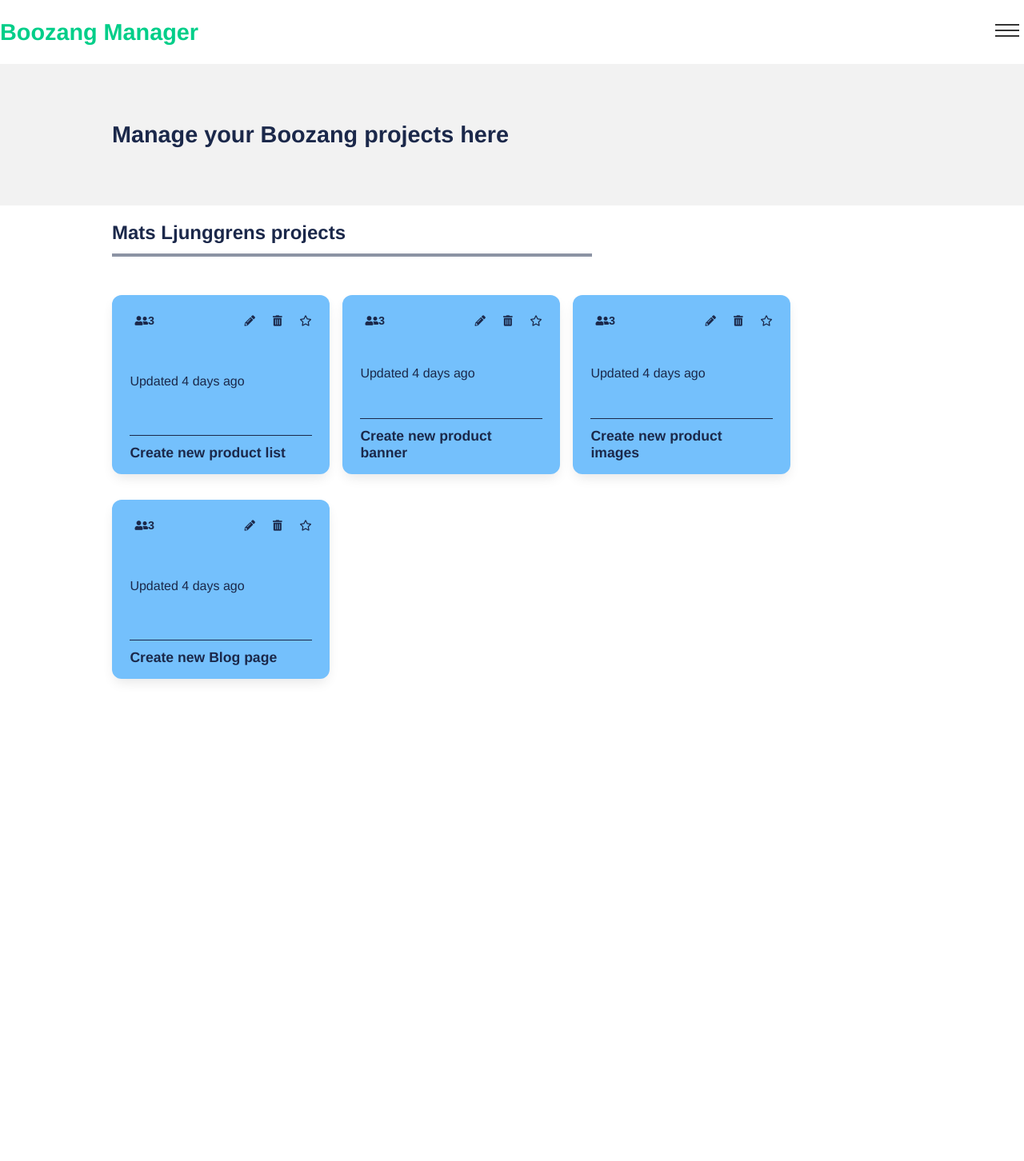
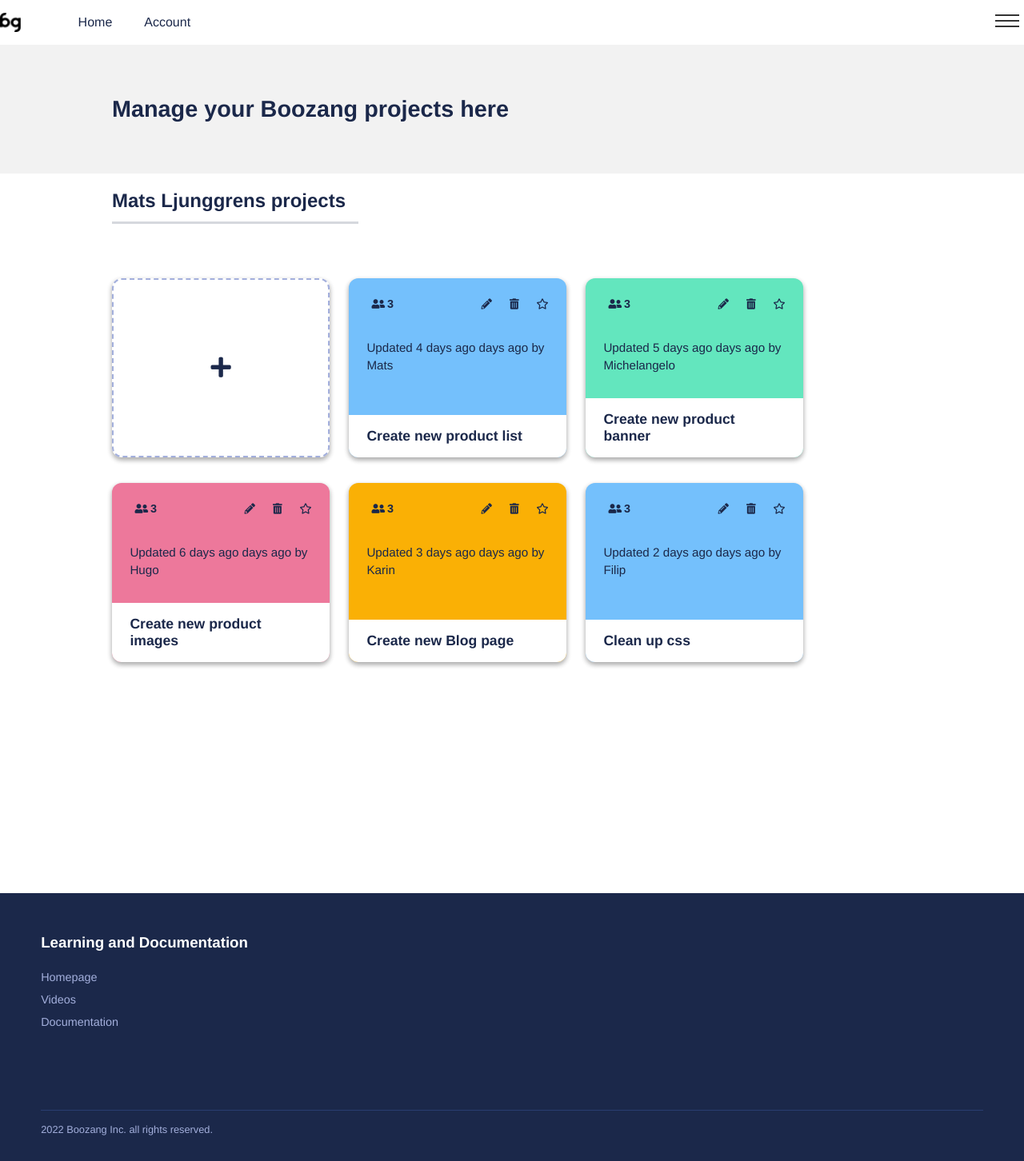
Before and after one commit to karinlj/boozang-manager-demo-22, a Vue app: page / in a window 1280 px wide. Shown: the whole page at 80% size. Before the commit the page ends 1177 px from the top, so only its background shows below. Built offline with nearby package versions, Linux system fonts and the light colour scheme; data requests are answered from the project's data file.

Commit message:
item design and colors

```diff
--- a/data/db.json
+++ b/data/db.json
@@ -4,25 +4,41 @@
       "id": 2,
       "title": "Create new product list",
       "details": "lorem ipsum dolor",
-      "complete": true
+      "complete": true,
+      "updated": "4 days ago",
+      "by": "Mats"
     },
     {
       "id": 3,
       "title": "Create new product banner",
       "details": "lorem ipsum dolor",
-      "complete": true
+      "complete": true,
+      "updated": "5 days ago",
+      "by": "Michelangelo"
     },
     {
       "id": 4,
       "title": "Create new product images",
       "details": "lorem ipsum dolor",
-      "complete": false
+      "complete": false,
+      "updated": "6 days ago",
+      "by": "Hugo"
     },
     {
       "title": "Create new Blog page",
       "details": "Lorem ipsum\n",
       "complete": false,
-      "id": 5
+      "id": 5,
+      "updated": "3 days ago",
+      "by": "Karin"
+    },
+    {
+      "title": "Clean up css",
+      "details": "Lorem ipsum\n",
+      "complete": false,
+      "id": 6,
+      "updated": "2 days ago",
+      "by": "Filip"
     }
   ]
 }
--- a/src/App.vue
+++ b/src/App.vue
@@ -4,17 +4,21 @@
     <Navbar :isOpen="isOpen" @toggleOpen="toggleOpen" />
   </section>
   <router-view />
+
+  <Footer />
 </template>
 
 <script>
 import { ref } from "@vue/reactivity";
 import Navbar from "./layout/Navbar.vue";
 import HeaderBar from "./layout/HeaderBar.vue";
+import Footer from "./layout/Footer.vue";
 
 export default {
   components: {
     Navbar,
     HeaderBar,
+    Footer,
   },
   setup() {
     const isOpen = ref(false);
@@ -106,13 +110,14 @@ h5 {
 }
 a,
 .btn,
+button,
 .icon_btn {
   &:hover {
-    filter: brightness(90%);
+    filter: brightness(150%);
   }
 }
 .container {
-  max-width: 1400px;
+  max-width: 1300px;
   margin: 0 auto;
 }
 .container-small {
--- a/src/assets/_variables.scss
+++ b/src/assets/_variables.scss
@@ -27,7 +27,7 @@ $lightestGrey: #f2f2f2;
 $textColor: $darkBlue; //#404959;
 $textColorDark: $darkBlue; //#15191e;
 $borderColor: #d5d8dd;
-$borderColorDark: #393e46;
+$borderColorDark: #293d70;
 $linkColor: #1994e6;
 
 $sectionPadding: 4%;
--- a/src/components/ProjectsList.vue
+++ b/src/components/ProjectsList.vue
@@ -1,9 +1,20 @@
 <template>
   <ul class="project-list">
-    <li v-for="project in projects" :key="project">
+    <li>
+      <button
+        class="add-project"
+        title="Add"
+        aria-label="Add Project"
+        @click="addProject"
+      >
+        <i class="fas fa-solid fa-plus add_icon" aria-hidden="true"></i>
+      </button>
+    </li>
+    <li v-for="(project, index) in projects" :key="project">
       <!-- take project from the loop -->
       <SingleProject
         :project="project"
+        :color="colors[index % 4]"
         @delete="handleDelete"
         @complete="handleComplete"
       />
@@ -13,7 +24,7 @@
 
 <script>
 import SingleProject from "../components/SingleProject.vue";
-// import { ref } from "@vue/reactivity";
+import { ref } from "@vue/reactivity";
 // import { computed } from "@vue/runtime-core";
 
 export default {
@@ -22,6 +33,8 @@ export default {
   props: ["projects"],
 
   setup(props, context) {
+    const colors = ref(["blue", "green", "pink", "yellow"]);
+
     const handleDelete = (id) => {
       context.emit("delete", id);
     };
@@ -29,9 +42,14 @@ export default {
       context.emit("complete", id);
     };
 
+    const addProject = () => {
+      console.log("add");
+    };
     return {
       handleDelete,
       handleComplete,
+      addProject,
+      colors,
     };
   },
 };
@@ -43,4 +61,21 @@ export default {
   flex-wrap: wrap;
   margin-top: 3rem;
 }
+.add-project {
+  display: flex;
+  justify-content: center;
+  align-items: center;
+  border-radius: $themeBorderRadius;
+  box-shadow: rgba(0, 0, 0, 0.16) 0px 3px 6px, rgba(0, 0, 0, 0.23) 0px 3px 6px;
+  margin-right: 1.5rem;
+  margin-bottom: 2rem;
+  height: 14rem;
+  width: 17rem;
+  background: transparent;
+  border: dashed 2px $lightGrey;
+  .add_icon {
+    color: $textColorDark;
+    font-size: 1.8rem;
+  }
+}
 </style>
--- a/src/components/SingleProject.vue
+++ b/src/components/SingleProject.vue
@@ -1,5 +1,41 @@
 <template>
-  <div class="project_item">
+  <div class="project_item divided" :class="color">
+    <div class="upper-part">
+      <div class="icons-extended">
+        <button class="icon_btn" title="team" aria-label="team number">
+          <i class="fas fa-user-friends" aria-hidden="true"></i>
+          <span>3</span>
+        </button>
+        <div class="icons">
+          <button class="icon_btn right" title="edit" aria-label="Edit project">
+            <i class="fas fa-pencil-alt edit_icon" aria-hidden="true"></i>
+          </button>
+          <button
+            class="icon_btn right"
+            title="delete"
+            aria-label="Delete project"
+          >
+            <i class="fas fa-trash-alt delete_icon" aria-hidden="true"></i>
+          </button>
+          <button
+            class="icon_btn right"
+            title="favourite"
+            aria-label="Favourite project"
+          >
+            <i class="far fa-star star_icon" aria-hidden="true"></i>
+          </button>
+        </div>
+      </div>
+
+      <ul class="props">
+        <li>
+          <p>
+            Updated {{ project.updated }} days ago by
+            {{ project.by }}
+          </p>
+        </li>
+      </ul>
+    </div>
     <!--  dynamic class: class complete if project.complete=true    :class="{ complete: project.complete }" -->
 
     <!-- <div class="icons">
@@ -33,37 +69,6 @@
       </button>
     </div> -->
 
-    <div class="icons-extended">
-      <button class="icon_btn" title="team" aria-label="team number">
-        <i class="fas fa-user-friends" aria-hidden="true"></i>
-        <span>3</span>
-      </button>
-      <div class="icons">
-        <button class="icon_btn right" title="edit" aria-label="Edit project">
-          <i class="fas fa-pencil-alt edit_icon" aria-hidden="true"></i>
-        </button>
-        <button
-          class="icon_btn right"
-          title="delete"
-          aria-label="Delete project"
-        >
-          <i class="fas fa-trash-alt delete_icon" aria-hidden="true"></i>
-        </button>
-        <button
-          class="icon_btn right"
-          title="favourite"
-          aria-label="Favourite project"
-        >
-          <i class="far fa-star star_icon" aria-hidden="true"></i>
-        </button>
-      </div>
-    </div>
-
-    <ul class="props">
-      <li>
-        <p>Updated 4 days ago</p>
-      </li>
-    </ul>
     <footer>
       <span class="title">
         {{ project.title }}
@@ -78,7 +83,7 @@ import { computed } from "@vue/runtime-core";
 
 export default {
   name: "SingleProject",
-  props: ["project"],
+  props: ["project", "color"],
 
   setup(props, context) {
     const showDetails = ref(false);
@@ -119,40 +124,52 @@ export default {
 
 <style lang="scss">
 .project_item {
-  // margin: 1rem auto;
-  // background: white;
-  // padding: 0.5rem 1rem;
-  // border-radius: 4px;
-  // box-shadow: 1px 2px 3px rgba(0, 0, 0, 0.05);
-  // border-left: 4px solid $color_red; // not complete color
   display: flex;
   flex-direction: column;
   justify-content: space-between;
   padding: 1.4rem 1.4rem 1rem 1.4rem;
   border-radius: $themeBorderRadius;
   box-shadow: $themeBoxShadowLight;
-  margin-right: 1rem;
+  margin-right: 1.5rem;
   margin-bottom: 2rem;
   height: 14rem;
   width: 17rem;
   color: $textColorDark;
-  &:nth-of-type(1) {
-    // background: $lightestGrey;
-    // border: dashed 2px $lightGrey;
+  &.divided {
+    padding: 0px;
+    box-shadow: rgba(0, 0, 0, 0.16) 0px 3px 6px, rgba(0, 0, 0, 0.23) 0px 3px 6px;
+    .upper-part {
+      padding: 1.4rem 1.4rem 1rem;
+      border-top-left-radius: 12px;
+      border-top-right-radius: 12px;
+      .props {
+        margin-top: 2rem;
+      }
+      span {
+        font-weight: 600;
+        font-size: 0.9rem;
+        margin-left: 3px;
+      }
+    }
+    footer {
+      background: #fff;
+      border: none;
+      padding: 1rem 1.4rem;
+      border-bottom-left-radius: 12px;
+      border-bottom-right-radius: 12px;
+    }
+  }
+  &.pink {
+    background: $colorPink;
+  }
+  &.blue {
     background: $lightblue;
   }
-  &:nth-of-type(2) {
-    background: $lightblue;
-  }
-  &:nth-of-type(3) {
+  &.green {
     background: $green;
   }
-  &:nth-of-type(4) {
-    background: $colorPink;
+  &.yellow {
     background: $yellow;
-  }
-  &:nth-of-type(5) {
-    background: $colorPink;
   }
   header {
     display: flex;
@@ -177,9 +194,9 @@ export default {
       margin-left: 1rem;
     }
   }
-
   .props {
     li {
+      font-size: 0.95rem;
       padding: 3px 0;
       line-height: 22px;
     }
--- /dev/null
+++ b/src/layout/Footer.vue
@@ -0,0 +1,48 @@
+<template>
+  <footer class="footer">
+    <div class="container">
+      <div class="footer-link-container">
+        <h3>Learning and Documentation</h3>
+        <ul>
+          <li><a href="">Homepage</a></li>
+          <li><a href="">Videos</a></li>
+          <li><a href="">Documentation</a></li>
+        </ul>
+      </div>
+      <p class="copy">2022 Boozang Inc. all rights reserved.</p>
+    </div>
+  </footer>
+</template>
+
+<script>
+export default {};
+</script>
+
+<style lang="scss">
+.footer {
+  padding: 2rem $sectionPadding;
+  // background: $darkGrey;
+  background: $darkBlue;
+  color: #fff;
+  .footer-link-container {
+    // margin-left: 10%;
+    margin-bottom: 6rem;
+  }
+  h3 {
+    color: #fff;
+  }
+  li {
+    padding: 5px 0;
+    a {
+      color: $lightGrey;
+      font-size: 0.9rem;
+    }
+  }
+  .copy {
+    font-size: 0.8rem;
+    color: $lightGrey;
+    padding-top: 1rem;
+    border-top: 1px solid $borderColorDark;
+  }
+}
+</style>
--- a/src/layout/HeaderBar.vue
+++ b/src/layout/HeaderBar.vue
@@ -1,7 +1,22 @@
 <template>
   <header>
     <div class="container">
-      <h1>Boozang Manager</h1>
+      <!-- <h1>Boozang Manager</h1> -->
+      <nav>
+        <img
+          src="../assets/boozang-icon.png"
+          alt="Boozang homepage"
+          class="logo"
+        />
+        <ul>
+          <li>
+            <a href="">Home</a>
+          </li>
+          <li>
+            <a href="">Account</a>
+          </li>
+        </ul>
+      </nav>
       <HeaderMenuBtn :isOpen="isOpen" @toggleOpen="toggleOpen" />
     </div>
   </header>
@@ -29,18 +44,30 @@ export default {
 
 <style lang="scss">
 header {
-  // padding: 1rem 4rem;
-
+  //padding: 1rem 4rem;
+  height: 3.5rem;
   // z-index: 1;
   .container {
     display: flex;
     align-items: center;
     justify-content: space-between;
-  }
-
-  h1 {
-    color: $color_green;
-    font-size: 1.8rem;
+    height: 100%;
+    .logo {
+      min-width: 1.6rem;
+      margin-right: 4.5rem;
+    }
+    nav {
+      display: flex;
+      align-items: center;
+      ul {
+        display: flex;
+        align-items: center;
+      }
+      a {
+        color: $textColor;
+        margin-right: 2.5rem;
+      }
+    }
   }
 }
 </style>
--- a/src/views/Home.vue
+++ b/src/views/Home.vue
@@ -98,11 +98,11 @@ export default {
 
 <style lang="scss">
 .main-container {
-  padding-top: 5rem;
+  padding-top: 3.5rem;
 }
 .subheader {
   background: $lightestGrey;
-  padding: 3rem $sectionPadding;
+  padding: 2.5rem $sectionPadding;
   h1 {
     font-size: 1.8rem;
     color: $textColor;
@@ -110,16 +110,18 @@ export default {
   }
 }
 main {
-  //padding-top: 4rem;
+  padding-bottom: 4rem;
   min-height: 900px;
   .btn {
     margin: 2.5rem 0;
   }
   h2 {
+    display: inline-block;
     padding-bottom: 0.8rem;
-    // border-bottom: 1px solid $borderColor;
-    border-bottom: 4px solid rgba(27, 40, 74, 0.5);
-    max-width: 600px;
+    padding-right: 1rem;
+    // border-bottom: 4px solid rgba(116, 192, 252, 0.6); // rgba(27, 40, 74, 0.4);
+    border-bottom: 3px solid rgba(27, 40, 74, 0.4);
+    border-bottom: 3px solid $borderColor;
   }
   .container-small {
     max-width: 1000px;
```
Also changed, not shown: src/assets/boozang-icon-big.png (added), src/assets/boozang-icon.png (added).
